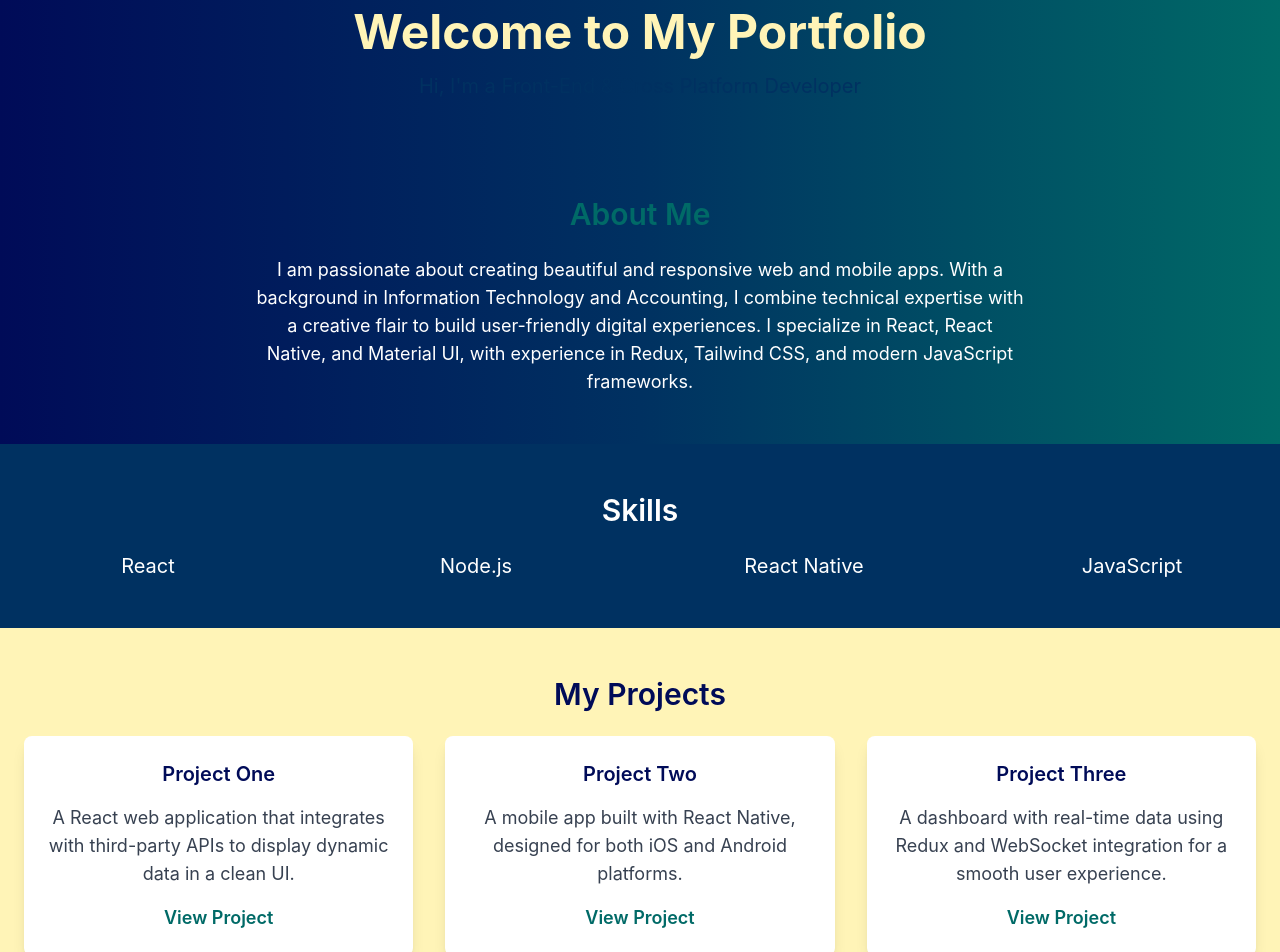
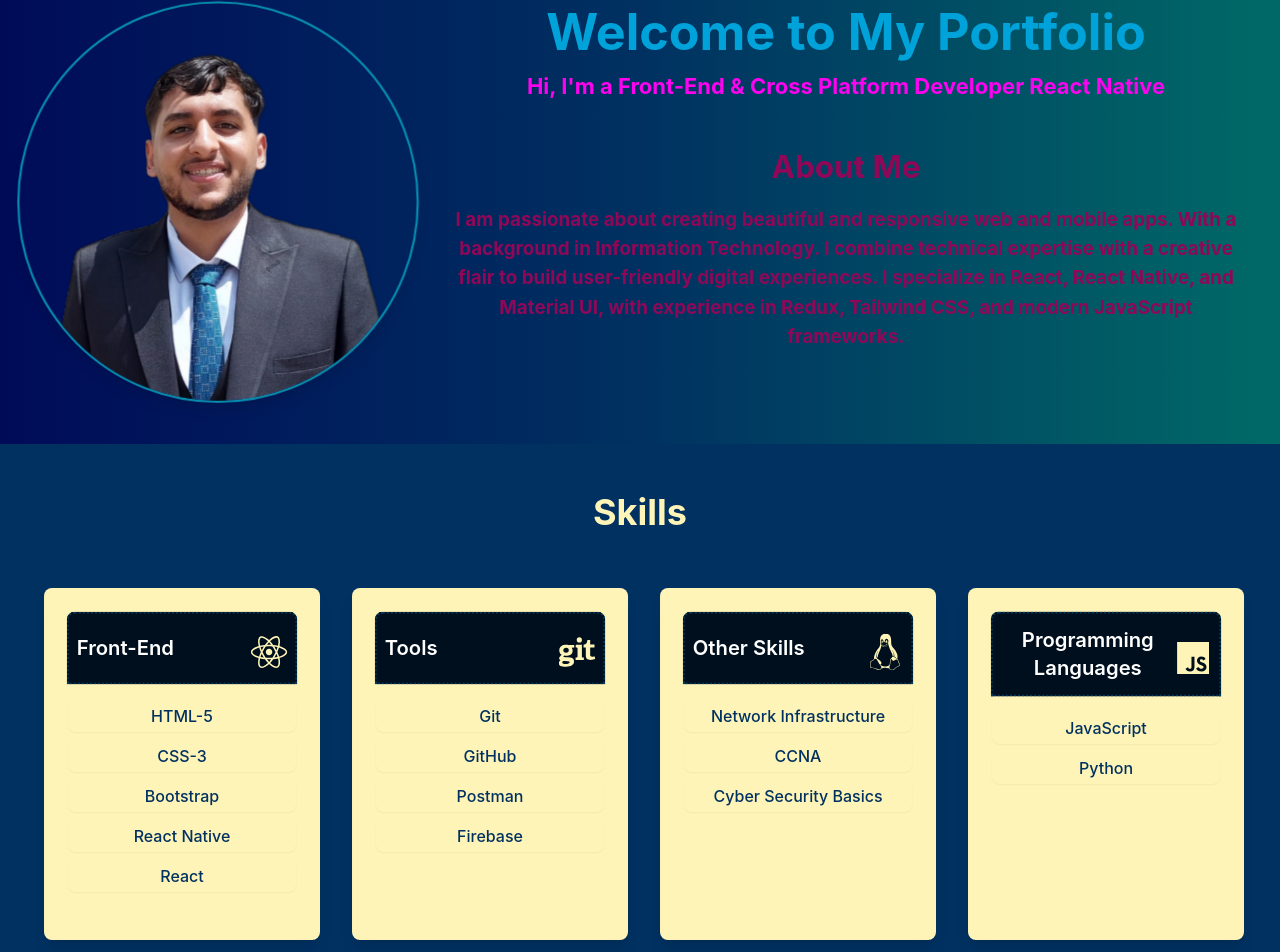
Before and after one commit to Abdullah-Elseginy/Myportfolio, a React (Create React App) app: page / in a window 1280 px wide. Shown: the part 136-1088 px from the top of the page. Built offline with nearby package versions, Linux system fonts and the light colour scheme.

Commit message:
make welcome portofolio make skilss section with carousal

```diff
--- a/package.json
+++ b/package.json
@@ -11,7 +11,10 @@
     "react-icons": "^5.4.0",
     "react-router-dom": "^7.0.2",
     "react-scripts": "5.0.1",
-    "web-vitals": "^2.1.4"
+    "react-slick": "^0.30.2",
+    "slick-carousel": "^1.8.1",
+    "web-vitals": "^2.1.4",
+    "yarn": "^1.22.22"
   },
   "scripts": {
     "start": "react-scripts start",
--- a/src/index.js
+++ b/src/index.js
@@ -4,6 +4,8 @@ import './index.css';
 import App from './App';
 import reportWebVitals from './reportWebVitals';
 import './globals.css'
+import "slick-carousel/slick/slick.css";
+import "slick-carousel/slick/slick-theme.css";
 const root = ReactDOM.createRoot(document.getElementById('root'));
 root.render(
   <React.StrictMode>
--- /dev/null
+++ b/src/screens/Home/Home.module.css
@@ -0,0 +1,129 @@
+/* Add this CSS to your styles.css or Tailwind CSS file */
+@keyframes heartbeat {
+    0% {
+      transform: scale(1);
+      font-weight: bold;
+      color: #7bff00; /* Heartbeat color */
+    }
+    25% {
+      transform: scale(1.1);
+      font-weight: bolder;
+      color: #0033ff; /* Slightly darker red for the heartbeat */
+    }
+    50% {
+      transform: scale(1);
+      font-weight: bold;
+      color: #00ffbb; /* Original color */
+    }
+    75% {
+      transform: scale(1.1);
+      font-weight: bolder;
+      color: #fff700; /* Slightly darker red */
+    }
+    100% {
+      transform: scale(1);
+      font-weight: bold;
+      color: #ff4d4d; /* Return to the original color */
+    }
+  }
+@keyframes heartbeat1 {
+    0% {
+      transform: scale(1);
+      font-weight: bold;
+      color: #00eaff; /* Heartbeat color */
+    }
+    25% {
+      transform: scale(1.1);
+      font-weight: bolder;
+      color: #ff00ee; /* Slightly darker red for the heartbeat */
+    }
+    50% {
+      transform: scale(1);
+      font-weight: bold;
+      color: #67ffd4; /* Original color */
+    }
+    75% {
+      transform: scale(1.1);
+      font-weight: bolder;
+      color: #fff700; /* Slightly darker red */
+    }
+    100% {
+      transform: scale(1);
+      font-weight: bold;
+      color: #8400ff; /* Return to the original color */
+    }
+  }
+@keyframes heartbeat2 {
+    0% {
+      transform: scale(1);
+      font-weight: bold;
+      color: #ffffff; /* Heartbeat color */
+    }
+    25% {
+      transform: scale(1.1);
+      font-weight: bolder;
+      color: #09112f; /* Slightly darker red for the heartbeat */
+    }
+    50% {
+      transform: scale(1);
+      font-weight: bold;
+      color: #ff007b; /* Original color */
+    }
+    75% {
+      transform: scale(1.1);
+      font-weight: bolder;
+      color: #b41616; /* Slightly darker red */
+    }
+    100% {
+      transform: scale(1);
+      font-weight: bold;
+      color: #a2ff00; /* Return to the original color */
+    }
+  }
+@keyframes heartbeat4 {
+    0% {
+      transform: scale(1);
+      font-weight: bold;
+      background-color: #000000; /* Heartbeat color */
+      border:2px #003161 dotted  ;
+
+    }
+    25% {
+      transform: scale(1.04);
+      font-weight: bolder;
+      background-color: #003161;
+      border:2px #005661 dotted  ;
+
+    }
+    50% {
+      transform: scale(1);
+      background-color: #006A67;
+       border:2px #003161 dotted  ;
+
+    }
+    75% {
+      transform: scale(1.04);
+      font-weight: bolder;
+      background-color: #550a0a;
+      border:2px #003161 dotted  ;
+
+    }
+    100% {
+      transform: scale(1);
+      background-color: #000000;
+      border:2px #003161 solid  ;
+    }
+  }
+  .heartbeat {
+    animation: heartbeat 15s ease-in-out infinite;
+  }
+  .heartbeat1 {
+    animation: heartbeat1 25s ease-in-out infinite;
+  }
+  .heartbeat2 {
+    animation: heartbeat2 15s ease-in-out infinite;
+  }
+  .heartbeat4{
+    animation: heartbeat4 60s ease-in-out infinite;
+
+  }
--- a/src/screens/Home/index.jsx
+++ b/src/screens/Home/index.jsx
@@ -1,79 +1,187 @@
 import React from "react";
+import { MyImage } from "../../assets";
+import Slider from "react-slick";
+import {
+  FaReact,
+  FaJs,
+  FaMobileAlt,
+  FaAws,
+  FaGit,
+  FaLinux,
+} from "react-icons/fa"; // Icons for skills
+import styles from "./Home.module.css";
+export default function Home() {
+  const skills = [
+    {
+      category: "Programming Languages",
+      items: ["JavaScript", "Python"],
+      icon: <FaJs className="text-4xl text-light-pink" />,
+    },
+    {
+      category: "Mobile Application Technologies",
+      items: ["React Native", "Redux", "React Hooks"],
+      icon: <FaMobileAlt className="text-4xl  text-light-pink" />,
+    },
+    {
+      category: "Concepts",
+      items: ["OOP", "AWS", "Agile", "Design Patterns"],
+      icon: <FaAws className="text-4xl  text-light-pink" />,
+    },
+    {
+      category: "Front-End",
+      items: ["HTML-5", "CSS-3", "Bootstrap", "React Native", "React"],
+      icon: <FaReact className="text-4xl  text-light-pink" />,
+    },
+    {
+      category: "Tools",
+      items: ["Git", "GitHub", "Postman", "Firebase"],
+      icon: <FaGit className="text-4xl  text-light-pink" />,
+    },
+    {
+      category: "Other Skills",
+      items: ["Network Infrastructure", "CCNA", "Cyber Security Basics"],
+      icon: <FaLinux className="text-4xl  text-light-pink" />,
+    },
+  ];
 
-export default function Home() {
+  // Slick settings
+  const settings = {
+    dots: false,
+    infinite: true,
+    speed: 3000,
+    slidesToShow: 4,
+    slidesToScroll: 1,
+    autoplay: true,
+    autoplaySpeed: 0,
+    arrows: false,
+    responsive: [
+      {
+        breakpoint: 1024,
+        settings: {
+          slidesToShow: 2,
+        },
+      },
+      {
+        breakpoint: 768,
+        settings: {
+          slidesToShow: 1,
+          autoplay: false,
+          arrows: true,
+        },
+      },
+    ],
+  };
   return (
     <div className=" text-white min-h-screen">
       {/* Header Section */}
-      <header className="text-center py-12">
-        <h1 className="text-5xl font-bold mb-4 text-light-pink">
+      <header className="text-center py-12 flex justify-around items-center flex-wrap mx-3 text-light-pink">
+        <div>
+          <img
+            className={`rounded-full w-72 h-72 sm:w-32 sm:h-32 md:w-80 md:h-80 lg:w-96 lg:h-96 object-cover mx-auto   text-light-pink
+  shadow-lg transition-transform duration-500 hover:scale-110 hover:rotate-6 hover:shadow-xl border-cyan-600 border-2 ${styles.heartbeat} `}
+            src={MyImage}
+            alt="ProfilePicture"
+          />
+        </div>
+        <div>
+          <h1
+            className={`text-5xl font-bold mb-4 text-light-pink ${styles.heartbeat} `}
+          >
             Welcome to My Portfolio
           </h1>
-        <p className="text-xl text-mint-blue">
-          Hi, I'm a Front-End & Cross Platform Developer
+          <p className={`text-xl text-light-pink ${styles.heartbeat1}`}>
+            Hi, I'm a Front-End & Cross Platform Developer React Native
           </p>
-      </header>
-
           {/* About Me Section */}
           <section className="px-6 py-12 text-center">
-        <h2 className="text-3xl font-semibold mb-6 text-mint-green">
+            <h2
+              className={`text-3xl font-semibold mb-6 text-blue ${styles.heartbeat2}`}
+            >
               About Me
             </h2>
-        <p className="text-lg max-w-3xl mx-auto text-white">
-          I am passionate about creating beautiful and responsive web and mobile
-          apps. With a background in Information Technology and Accounting, I
+            <p
+              className={`text-lg max-w-3xl mx-auto  text-light-pink ${styles.heartbeat2}`}
+            >
+              I am passionate about creating beautiful and responsive web and
+              mobile apps. With a background in Information Technology. I
               combine technical expertise with a creative flair to build
               user-friendly digital experiences. I specialize in React, React
-          Native, and Material UI, with experience in Redux, Tailwind CSS, and
-          modern JavaScript frameworks.
+              Native, and Material UI, with experience in Redux, Tailwind CSS,
+              and modern JavaScript frameworks.
             </p>
           </section>
+        </div>
+      </header>
 
       {/* Skills Section */}
       <section className="bg-mint-blue text-white py-12">
-        <h2 className="text-3xl font-semibold text-center mb-6">Skills</h2>
-        <div className="grid grid-cols-2 md:grid-cols-4 gap-8 text-center">
-          <div className="text-xl">
-            <i className="fab fa-react text-4xl mb-2"></i>
-            <p>React</p>
+        <h2 className="text-4xl font-bold text-center mb-10 text-light-pink">
+          Skills
+        </h2>
+        <div className="px-6">
+          <Slider {...settings}>
+            {skills.map((skillGroup, index) => (
+              <div key={index} className="p-4 h-96 w-full   ">
+                <div
+                  className={`bg-light-pink text-center rounded-lg shadow-lg hover:shadow-2xl transition-transform duration-300 hover:scale-105 p-6 w-full h-full`}
+                >
+                  <div
+                    className={`bg-mint-green text-white py-3 rounded-t-lg flex flex-row items-center justify-between px-2  ${styles.heartbeat4}`}
+                  >
+                    <h3 className="text-xl font-semibold">
+                      {skillGroup.category}
+                    </h3>
+                    <div className="mt-2">{skillGroup.icon}</div>
                   </div>
-          <div className="text-xl">
-            <i className="fab fa-node text-4xl mb-2"></i>
-            <p>Node.js</p>
-          </div>
-          <div className="text-xl">
-            <i className="fab fa-android text-4xl mb-2"></i>
-            <p>React Native</p>
-          </div>
-          <div className="text-xl">
-            <i className="fab fa-js-square text-4xl mb-2"></i>
-            <p>JavaScript</p>
+                  <ul className="space-y-2 mt-4">
+                    {skillGroup.items.map((item, idx) => (
+                      <li
+                        key={idx}
+                        className="text-md text-mint-blue px-3 py-1 rounded-lg font-medium shadow-sm hover:bg-mint-green hover:text-light-pink transition-colors duration-200"
+                      >
+                        {item}
+                      </li>
+                    ))}
+                  </ul>
                 </div>
               </div>
+            ))}
+          </Slider>
+        </div>
       </section>
-
       {/* Projects Section */}
       <section className="px-6 py-12 text-center bg-light-pink">
         <h2 className="text-3xl font-semibold mb-6 text-blue">My Projects</h2>
         <div className="grid grid-cols-1 sm:grid-cols-2 lg:grid-cols-3 gap-8">
           {/* Project 1 */}
-          <div className="bg-white p-6 rounded-lg shadow-lg">
-            <h3 className="text-xl font-semibold mb-4 text-blue">
+          <div
+            className="relative bg-cover bg-center p-6 rounded-lg shadow-lg"
+            style={{
+              backgroundImage: `url('https://images.pexels.com/photos/572056/pexels-photo-572056.jpeg?auto=compress&cs=tinysrgb&w=1260&h=750&dpr=1')`,
+              backgroundPosition: "center",
+              backgroundSize: "cover",
+              height: "300px", // Adjust the height as needed
+            }}
+          >
+            <a
+              href="#s"
+              className="absolute top-5 right-0 bg-mint-green text-light-pink hover:bg-mint-blue py-2 px-4 rounded-lg mb-4 mr-4 font-bold"
+            >
+              View Project
+            </a>
+            <div className="absolute bottom-0 left-0 right-0 bg-black bg-opacity-50 p-4 rounded-b-lg">
+              <h3 className="text-xl font-semibold text-white mb-2">
                 Project One
               </h3>
-            <p className="text-lg text-gray-700 mb-4">
+              <p className="text-lg text-gray-200">
                 A React web application that integrates with third-party APIs to
                 display dynamic data in a clean UI.
               </p>
-            <a
-              href="#s"
-              className="text-mint-green hover:text-mint-blue text-lg font-semibold"
-            >
-              View Project
-            </a>
+            </div>
           </div>
 
           {/* Project 2 */}
-          <div className="bg-white p-6 rounded-lg shadow-lg">
+          <div className="relative bg-white p-6 rounded-lg shadow-lg h-full flex flex-col justify-between">
             <h3 className="text-xl font-semibold mb-4 text-blue">
               Project Two
             </h3>
@@ -83,14 +191,14 @@ export default function Home() {
             </p>
             <a
               href="#s"
-              className="text-mint-green hover:text-mint-blue text-lg font-semibold"
+              className="text-mint-green hover:text-mint-blue text-lg font-semibold mt-auto"
             >
               View Project
             </a>
           </div>
 
           {/* Project 3 */}
-          <div className="bg-white p-6 rounded-lg shadow-lg">
+          <div className="relative bg-white p-6 rounded-lg shadow-lg h-full flex flex-col justify-between">
             <h3 className="text-xl font-semibold mb-4 text-blue">
               Project Three
             </h3>
@@ -100,7 +208,7 @@ export default function Home() {
             </p>
             <a
               href="#s"
-              className="text-mint-green hover:text-mint-blue text-lg font-semibold"
+              className="text-mint-green hover:text-mint-blue text-lg font-semibold mt-auto"
             >
               View Project
             </a>
--- a/tailwind.config.js
+++ b/tailwind.config.js
@@ -11,6 +11,11 @@ module.exports = {
         'mint-green': '#006A67',
         'light-pink': '#FFF4B7',
     },
+    fontFamily: {
+      sans: ['ui-sans-serif', 'system-ui'], // Built-in default sans-serif font
+      serif: ['ui-serif', 'Georgia'],      // Built-in serif font
+      mono: ['ui-monospace', 'SFMono-Regular'], // Built-in monospace font
+    },
     },
   },
   plugins: [],
```
Also changed, not shown: src/assets/images/My .png, src/index.css (line endings or trailing spaces), 1 other file (tests, documents, lock files or other folders). Lines whose indentation alone changed are shown as unchanged.
